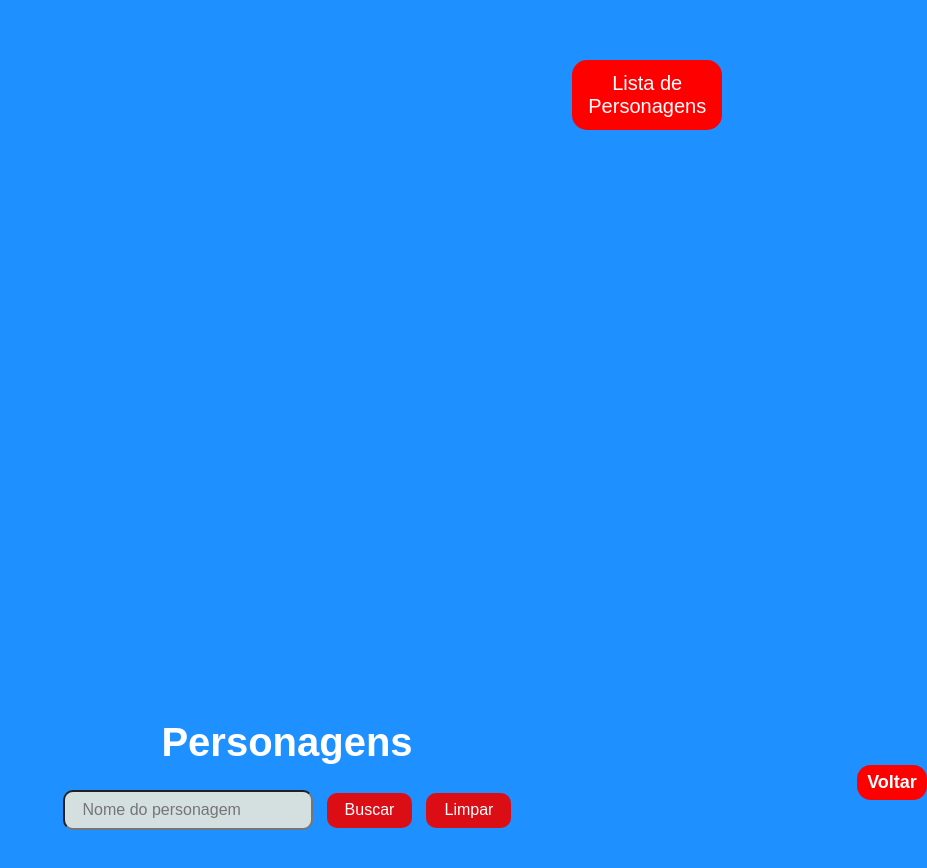
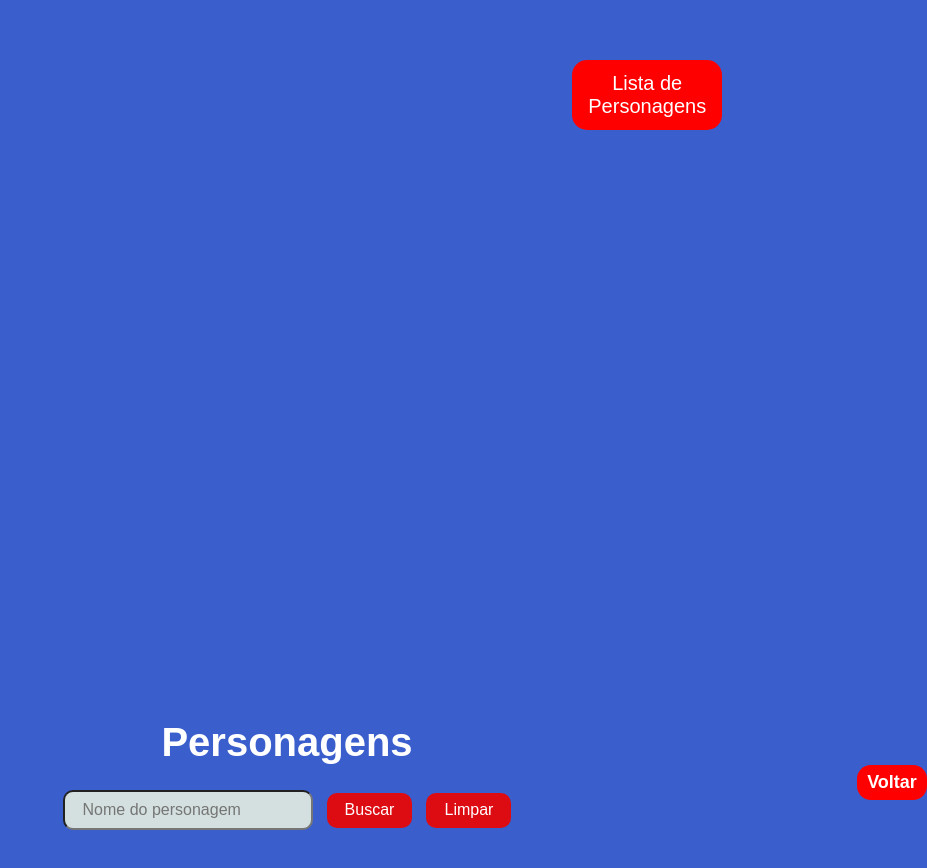
Before and after one commit to Felipe-Bonatto/simpsons, a plain HTML site: page index.html in a window 1280 px wide. Shown: the whole page, without its empty margins (353-1280 px from the left). Drawn offline with Linux system fonts and the light colour scheme; no server answers; a web font is replaced by a local one.

Commit message:
finalizado

```diff
--- a/css/style.css
+++ b/css/style.css
@@ -13,7 +13,7 @@ html {
 
 body {
     width: 100vw;
-    background-color: #1E90FF;
+    background-color: #3A5FCD;
 }
 
 header {
```
